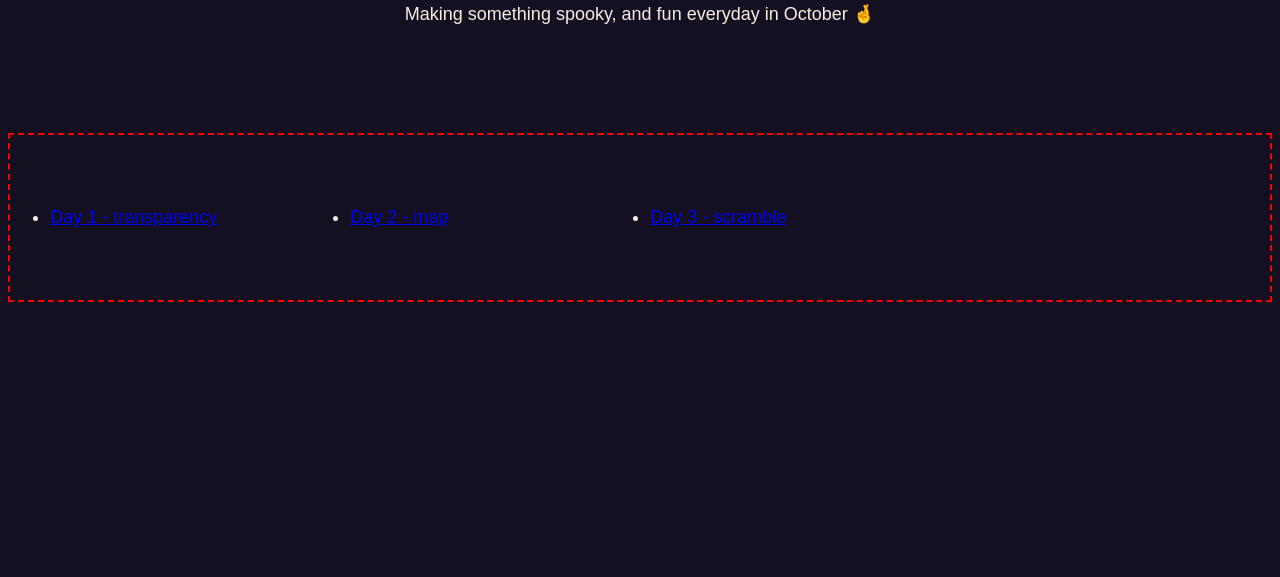
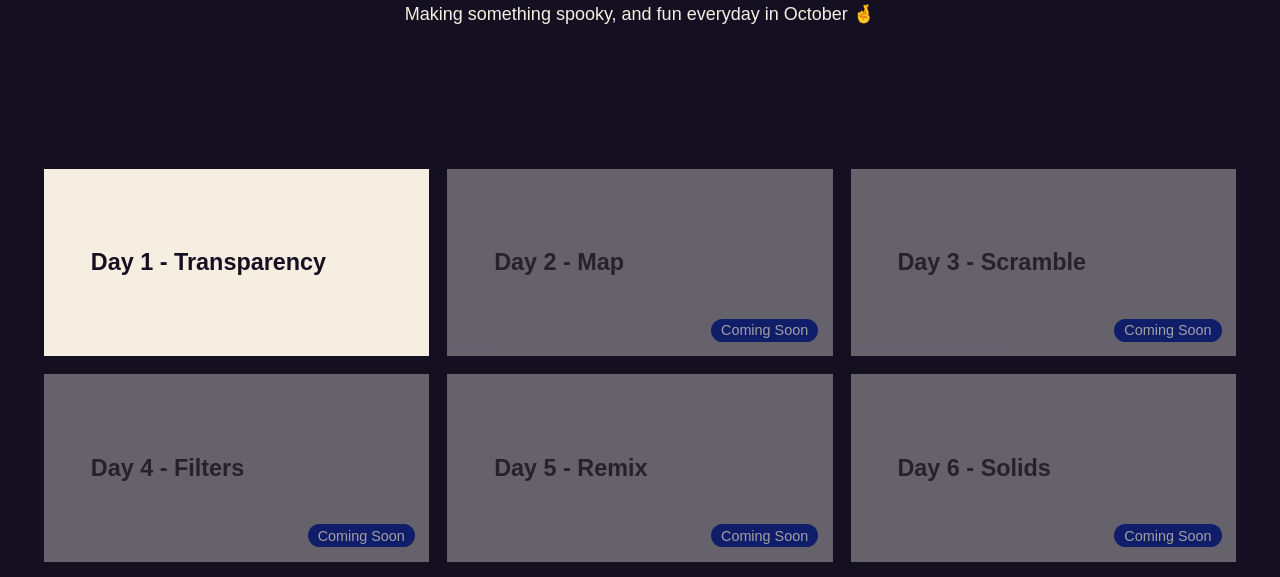
Before and after one commit to Samalmohanna1/WWO, an Astro site: page / in a window 1280 px wide. Shown: the part 167-744 px from the top of the page. Built offline with nearby package versions, Linux system fonts and the light colour scheme; Astro itself is replaced by a stand-in of ours.

Commit message:
style: landing page

```diff
--- a/src/pages/index.astro
+++ b/src/pages/index.astro
@@ -1,17 +1,36 @@
 ---
 const wwo = [
-	{
-		id: 1,
-		url: 'transparency',
-	},
-	{
-		id: 2,
-		url: 'map',
-	},
-	{
-		id: 3,
-		url: 'scramble',
-	},
+	{ id: 1, url: 'Transparency', status: 'launched' },
+	{ id: 2, url: 'Map', status: 'coming soon' },
+	{ id: 3, url: 'Scramble', status: 'coming soon' },
+	{ id: 4, url: 'Filters', status: 'coming soon' },
+	{ id: 5, url: 'Remix', status: 'coming soon' },
+	{ id: 6, url: 'Solids', status: 'coming soon' },
+	{ id: 7, url: 'Sub-optimal', status: 'coming soon' },
+	{ id: 8, url: 'Containers', status: 'coming soon' },
+	{ id: 9, url: 'Blink', status: 'coming soon' },
+	{ id: 10, url: 'Warning', status: 'coming soon' },
+	{ id: 11, url: 'Camera', status: 'coming soon' },
+	{ id: 12, url: 'Battle', status: 'coming soon' },
+	{ id: 13, url: 'Upside-down', status: 'coming soon' },
+	{ id: 14, url: 'Doubles', status: 'coming soon' },
+	{ id: 15, url: 'Unicode', status: 'coming soon' },
+	{ id: 16, url: 'Transition', status: 'coming soon' },
+	{ id: 17, url: 'Illumination', status: 'coming soon' },
+	{ id: 18, url: 'Trading', status: 'coming soon' },
+	{ id: 19, url: 'Bounce', status: 'coming soon' },
+	{ id: 20, url: 'Hidden', status: 'coming soon' },
+	{ id: 21, url: 'Language', status: 'coming soon' },
+	{ id: 22, url: 'Memory', status: 'coming soon' },
+	{ id: 23, url: 'Style', status: 'coming soon' },
+	{ id: 24, url: 'Counter', status: 'coming soon' },
+	{ id: 25, url: 'Empty', status: 'coming soon' },
+	{ id: 26, url: 'Texture', status: 'coming soon' },
+	{ id: 27, url: 'Spell', status: 'coming soon' },
+	{ id: 28, url: 'Tables', status: 'coming soon' },
+	{ id: 29, url: 'Surprise', status: 'coming soon' },
+	{ id: 30, url: 'Deprecated', status: 'coming soon' },
+	{ id: 31, url: 'Spooky', status: 'coming soon' },
 ]
 ---
 
@@ -34,15 +53,22 @@ const wwo = [
 			{
 				wwo.map((day) => (
 					<li>
+						{day.status === 'launched' ? (
 							<a
 								href={day.url}
 								target='_blank'
 								rel='noopener noreferrer'
 								aria-label={`wwo submission - ${day.url}`}
-							class='link'
+								class='link launched'
 							>
 								Day {day.id} - {day.url}
 							</a>
+						) : (
+							<span class='link coming-soon'>
+								Day {day.id} - {day.url}
+								<span class='status-tag'>Coming Soon</span>
+							</span>
+						)}
 					</li>
 				))
 			}
@@ -70,10 +96,61 @@ const wwo = [
 
 	.link-group {
 		display: grid;
-		grid-template-columns: repeat(4, 300px);
+		grid-template-columns: repeat(auto-fit, minmax(300px, 1fr));
+		gap: 1em;
 		max-width: 1400px;
 		margin-inline: auto;
-		padding-block: 4em;
-		border: 2px dashed red;
+		padding: 2em;
+	}
+
+	.link-group li {
+		list-style: none;
+		width: 100%;
+	}
+
+	.link {
+		display: flex;
+		flex-direction: column;
+		align-items: flex-start;
+		justify-content: center;
+		width: 100%; /* Full width of grid cell */
+		min-height: 8em;
+		padding: 2em;
+		background-color: rgb(247, 238, 226);
+		color: rgb(21, 15, 34);
+		text-decoration: none;
+		box-sizing: border-box;
+		font-weight: bold;
+		font-size: 1.3em;
+		position: relative;
+		transition:
+			background 0.2s,
+			color 0.2s;
+	}
+
+	.link.launched:hover {
+		background-color: rgb(255, 233, 160);
+	}
+
+	.link.coming-soon {
+		opacity: 0.6;
+		pointer-events: none;
+		color: #302f2f;
+		background-color: #ccccccbb;
+		cursor: not-allowed;
+		position: relative;
+	}
+
+	.status-tag {
+		background: rgb(14, 39, 151);
+		color: #fff;
+		padding: 0.25em 0.7em;
+		font-size: 0.8rem;
+		font-weight: normal;
+		border-radius: 2em;
+		margin-top: 0.6em;
+		position: absolute;
+		bottom: 1em;
+		right: 1em;
 	}
 </style>
```
Lines whose indentation alone changed are shown as unchanged.
